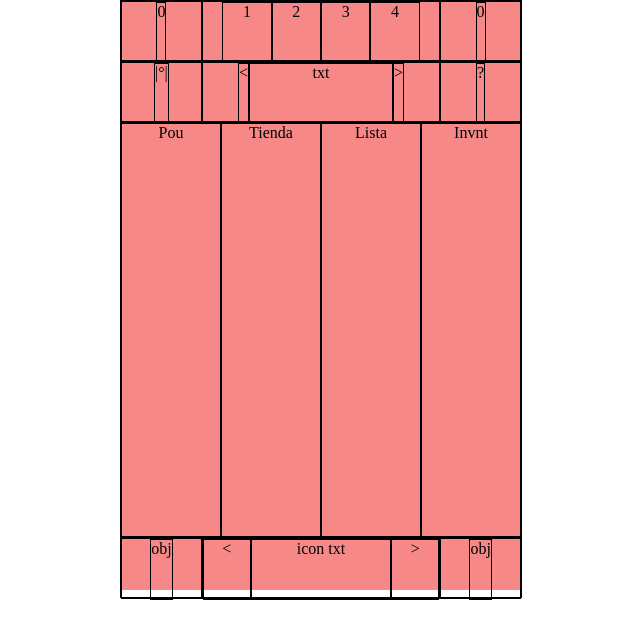
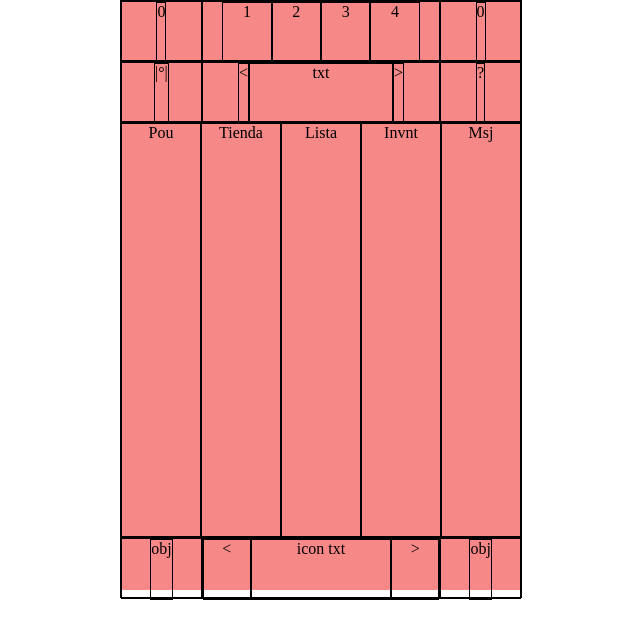
Before and after one commit to wito0015/Pou, a plain HTML site: page codePou/index.html in a window 1280 px wide. Shown: the whole page, without its empty margins (320-960 px from the left). Drawn offline with Linux system fonts and the light colour scheme.

Commit message:
Ruta procesos

```diff
--- a/codePou/index.html
+++ b/codePou/index.html
@@ -52,9 +52,10 @@
         </div>
         <div id="parteCentro">
             <div id="personaje">Pou</div>
-            <div id="tiendaMosaico">Tienda</div>
-            <div id="tiendaLista">Lista</div>
+            <div id="mosaico">Tienda</div>
+            <div id="lista">Lista</div>
             <div id="inventario">Invnt</div>
+            <div id="mensaje">Msj</div>
         </div>
         <div id="parteAbajo">
             <div class="izquierda" id="abajoIzquierda">
@@ -72,6 +73,25 @@
     </section>
     <script>
         //Empieza la fiesta
+        /*Ruta de Pou
+            1.Pregunta el año de nacimiento y se almacena en CUENTA
+            2.Inicia en la COCINA, con 30% de ESTADO de COMIDA, los otros 3 estados en 100%.. los estados ENERGIA Y DIVERSION se reducen por segundo 1 cada 30, SALUD no recude por segundo.
+            3. 200 monedas, nivel 1 huevo
+            4. Boton camara para captura de pantalla
+            5. Derecha Izquierda para cambiar de sala (COCINA, BAÑO, LABORATORIO, JUEGOS, DORMITORIO, PASILLO)
+            6. ? simbolo con descripcion de cada cuarto
+            7.En el centro de la pantalla varia segun opciones y aparecen sobre Pou
+            8.COCINA -- NEVERA abre una pantalla tipo INVENTARIO, derecha e izquierda inferiores cambian segun lista de NEVERA
+            9. La TIENDA muestra pantalla mosaico con los elementos de cada CUARTO ordenados por prioridad de dicho cuarto, al entrar en un elemento aparece una pantalla tipo INVENTARIO o MOSAICO según el caso, terminando siempre en LISTA para comprar.
+            10. El PASILLO lleva a AFUERA, de igual forma se accede por la TIENDA o por el HUEVO del nivel
+            11. AFUERA tiene otra lista de areas (JARDIN, PATIO, GARAJE, CASA, MASCOTA). Cada area posee el mismo TELEFONO, cambia la opcion central inferior sin flechas derecha/izq, aunque PATIO y GARAJE poseen flechas DER e IZQ cambiando la actividad..,, la TIENDA contiene nuevas opciones.
+            12. Cada accion de las opciones centrales generan modenas de distintos montos (1, 5, 10, 25, 50, 100). Las acciones se presentan como LOGROS en pantalla tipo LISTA. Las acciones no se realizn de forma consecutiva.
+            13. Algunos elementos que aparecen en pantalla se modifican al COMPRAR en TIENDA.
+        */
+        function iniciaInterfaz() {
+
+        }
+
     </script>
     <script src="codigo.js"></script>
 </body>
```
